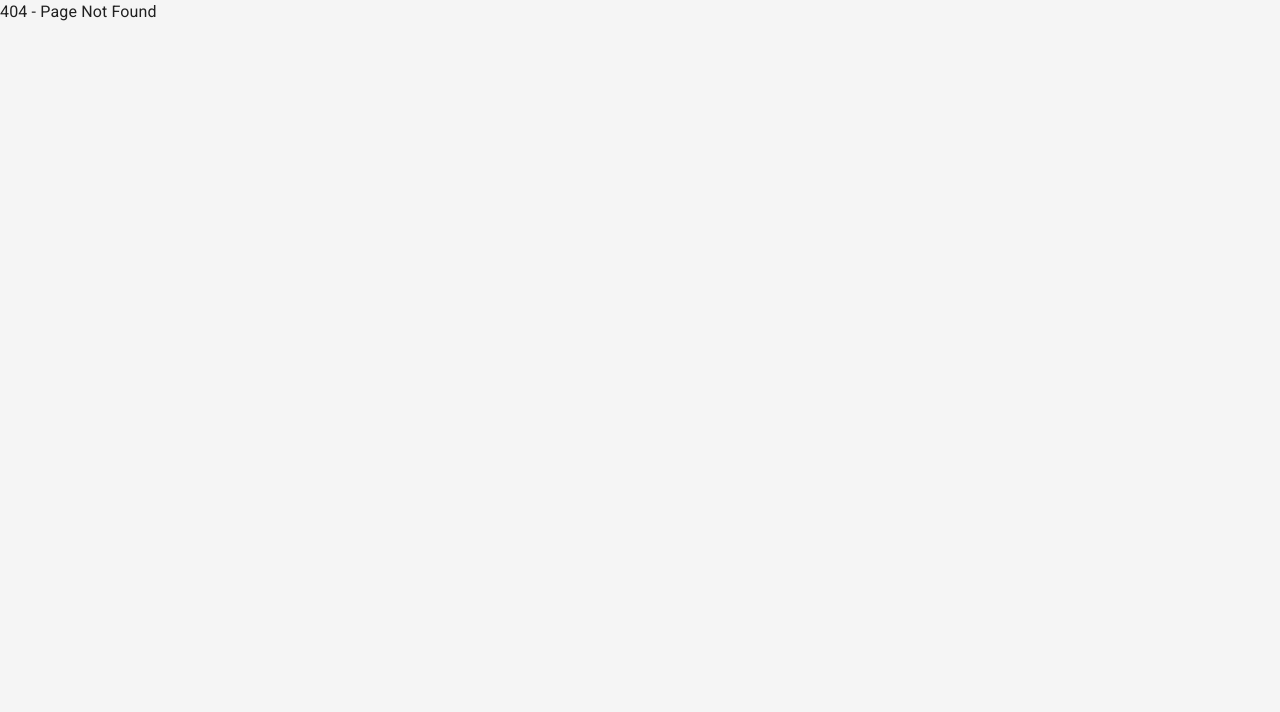
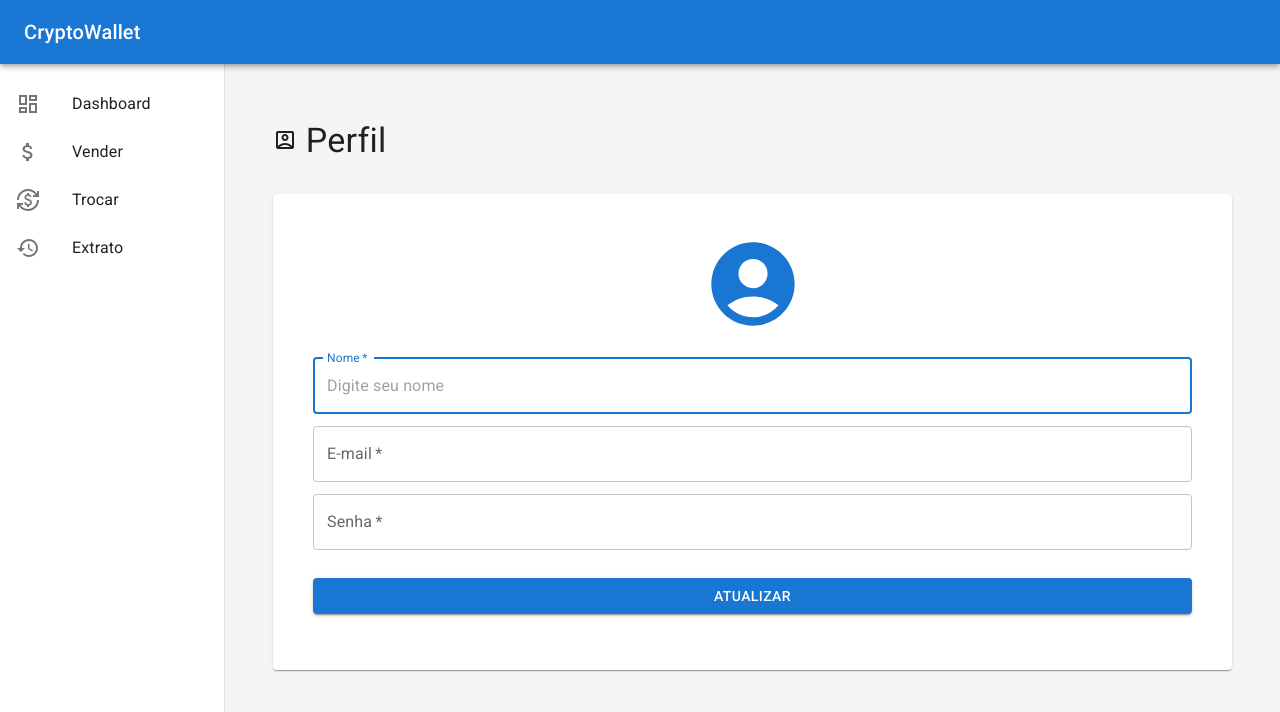
Before and after one commit to phmachado/crypto-wallet, a React (Create React App) app: page /perfil in a window 1280 px wide. Before the commit this address had no page. Shown: the top 712 px of the page. Built offline with nearby package versions, Linux system fonts and the light colour scheme.

Commit message:
feat: página de perfil

```diff
--- /dev/null
+++ b/src/pages/Profile/index.tsx
@@ -0,0 +1,75 @@
+import { AccountBoxOutlined, AccountCircle } from "@mui/icons-material";
+import {
+  Button,
+  TextField,
+  Paper,
+  Box,
+  Container,
+  Typography,
+  Grid,
+} from "@mui/material";
+
+import AppLayout from "../../components/AppLayout";
+
+export default function Profile(): JSX.Element {
+  return (
+    <AppLayout>
+      <Container maxWidth="lg" sx={{ mb: 4 }}>
+        <Box my={4}>
+          <Typography variant="h4">
+            <AccountBoxOutlined /> Perfil
+          </Typography>
+        </Box>
+        <Grid container spacing={3}>
+          <Grid item xs={12}>
+            <Paper>
+              <Box sx={{ p: 5 }}>
+                <Box
+                  sx={{
+                    width: "100%",
+                    display: "flex",
+                    alignItems: "center",
+                    justifyContent: "center",
+                    paddingBottom: 2,
+                  }}
+                >
+                  <AccountCircle color="primary" sx={{ fontSize: 100 }} />
+                </Box>
+                <TextField
+                  margin="dense"
+                  required
+                  fullWidth
+                  id="name"
+                  label="Nome"
+                  placeholder="Digite seu nome"
+                  autoFocus
+                />
+                <TextField
+                  margin="dense"
+                  required
+                  fullWidth
+                  type="email"
+                  id="email"
+                  label="E-mail"
+                  placeholder="Digite seu e-mail"
+                />
+                <TextField
+                  margin="dense"
+                  required
+                  fullWidth
+                  type="password"
+                  id="password"
+                  label="Senha"
+                  placeholder="Digite sua senha"
+                />
+                <Button fullWidth variant="contained" sx={{ mt: 3, mb: 2 }}>
+                  Atualizar
+                </Button>
+              </Box>
+            </Paper>
+          </Grid>
+        </Grid>
+      </Container>
+    </AppLayout>
+  );
+}
--- a/src/routes/index.tsx
+++ b/src/routes/index.tsx
@@ -5,6 +5,7 @@ import Exchange from "../pages/Exchange";
 import History from "../pages/History";
 import Login from "../pages/Login";
 import PageNotFound from "../pages/PageNotFound";
+import Profile from "../pages/Profile";
 import Sell from "../pages/Sell";
 import SignUp from "../pages/SignUp";
 
@@ -17,6 +18,7 @@ function AppRoutes() {
       <Route path="/vender" element={<Sell />} />
       <Route path="/trocar" element={<Exchange />} />
       <Route path="/extrato" element={<History />} />
+      <Route path="/perfil" element={<Profile />} />
       <Route path="*" element={<PageNotFound />} />
     </Routes>
   );
```
